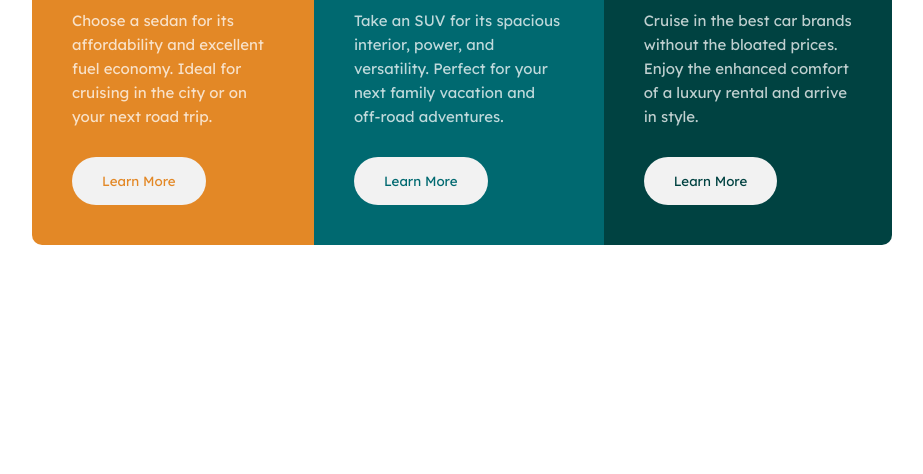
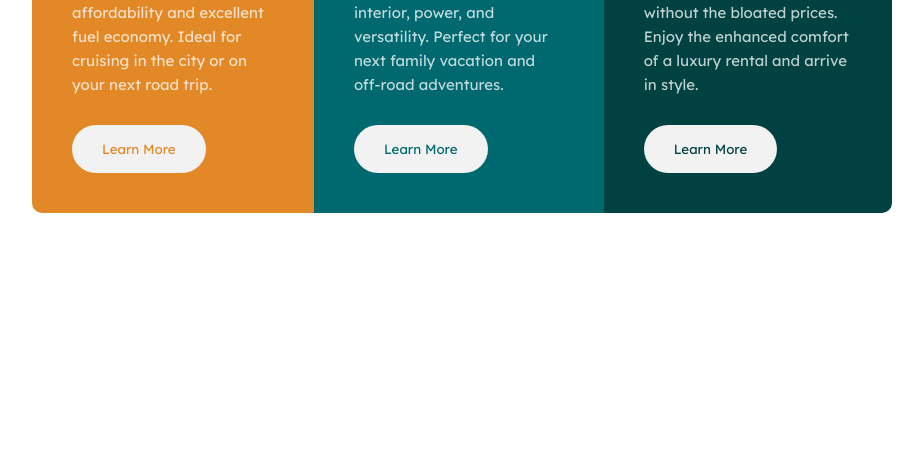
Before and after one commit to JoelAriasC/JoelAriasC.github.io, a plain HTML site: page index.html in a window 1280 px wide. Shown: the part 390-864 px from the top of the page, without its empty margins (178-1101 px from the left). After the commit the page ends 800 px from the top, so only its background shows below. Drawn offline with Linux system fonts and the light colour scheme.

Commit message:
Update style.css

```diff
--- a/style.css
+++ b/style.css
@@ -12,7 +12,6 @@ body {
   justify-content: center;
   align-items: center;
   min-height: 100vh;
-  padding: 2rem;
   font-size: 15px;
   font-family: "Lexend Deca", sans-serif;
   color: white;
@@ -22,6 +21,7 @@ body {
   max-width: 320px;
   border-radius: 10px;
   overflow: hidden;
+  margin: 2rem 0;
 }
 
 .container {
```
